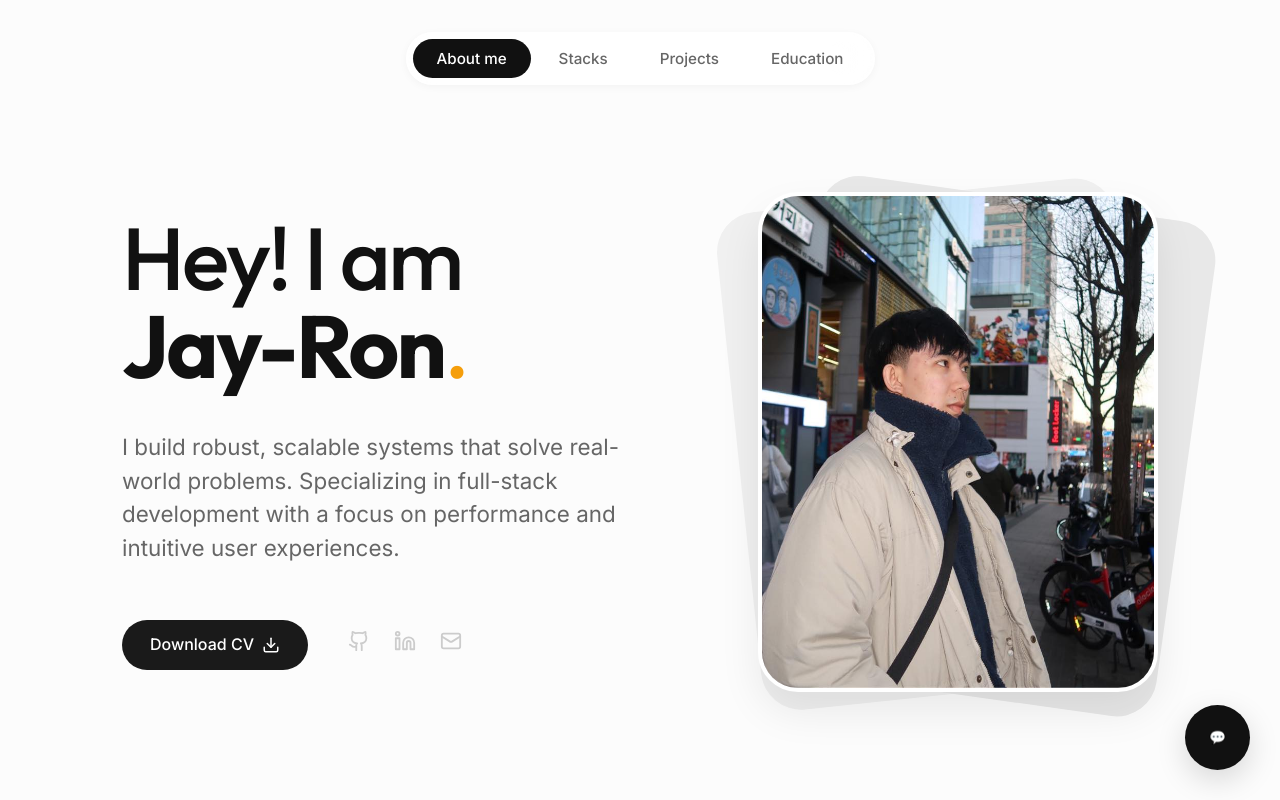
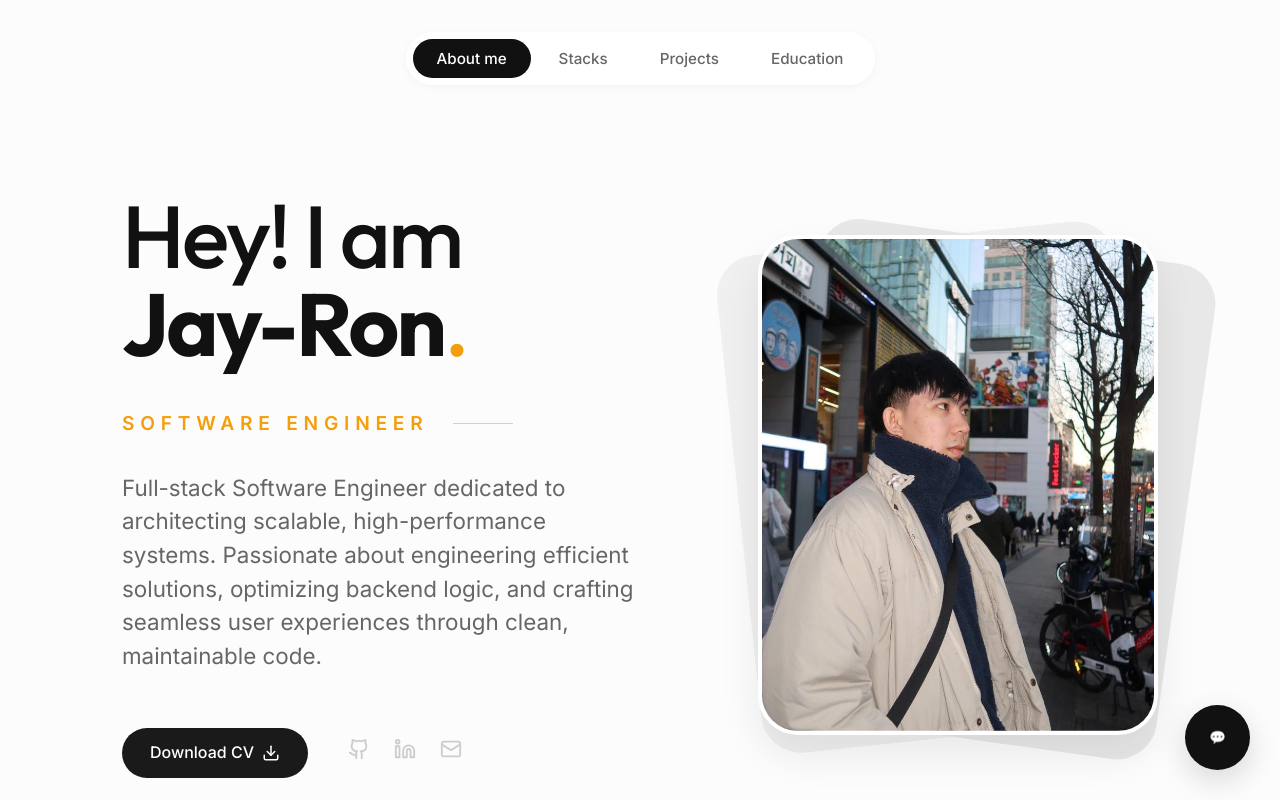
Before and after one commit to Jayronj0616/portfolio, a React (Vite) app: page / in a window 1280 px wide. Shown: the top 800 px of the page. Built offline with nearby package versions, Linux system fonts and the light colour scheme.

Commit message:
bio changes

```diff
--- a/src/App.jsx
+++ b/src/App.jsx
@@ -63,6 +63,10 @@ const Hero = ({ data }) => (
           <span className="name-highlight">{data.name}</span>
           <span className="accent-dot">.</span>
         </h1>
+        <div className="hero-role-container">
+          <span className="hero-role-text">{data.role}</span>
+          <div className="hero-role-line"></div>
+        </div>
         <p className="hero-bio">{data.bio}</p>
 
         <div className="hero-cta">
--- a/src/data/portfolioData.js
+++ b/src/data/portfolioData.js
@@ -2,7 +2,7 @@ export const portfolioData = {
   about: {
     name: "Jay-Ron",
     role: "Software Engineer",
-    bio: "I build robust, scalable systems that solve real-world problems. Specializing in full-stack development with a focus on performance and intuitive user experiences.",
+    bio: "Full-stack Software Engineer dedicated to architecting scalable, high-performance systems. Passionate about engineering efficient solutions, optimizing backend logic, and crafting seamless user experiences through clean, maintainable code.",
     cvLink: "/files/CV_JAYRONJAVIER.pdf",
     socials: {
       github: "https://github.com/Jayronj0616",
--- a/src/index.css
+++ b/src/index.css
@@ -145,6 +145,29 @@ h4 {
 
 .accent-dot {
   color: var(--accent);
+}
+
+.hero-role-container {
+  display: flex;
+  align-items: center;
+  gap: 1.5rem;
+  margin-bottom: 2rem;
+  animation: fadeIn 1s ease-out;
+}
+
+.hero-role-text {
+  font-size: 1.2rem;
+  font-weight: 600;
+  text-transform: uppercase;
+  letter-spacing: 0.3em;
+  color: var(--accent);
+}
+
+.hero-role-line {
+  height: 1px;
+  width: 60px;
+  background: var(--accent);
+  opacity: 0.5;
 }
 
 .hero-bio {
```
